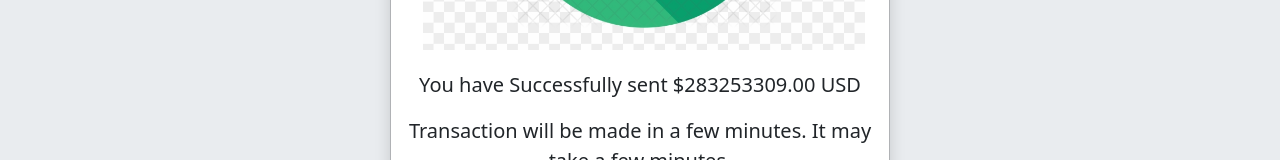
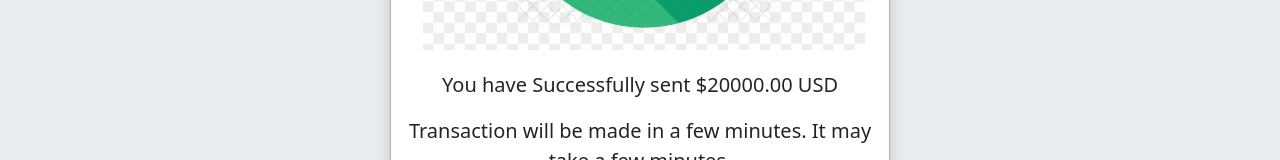
Before and after one commit to Bikashkhanal130/paypal-design, a plain HTML site: page success.html in a window 1280 px wide. Shown: the part 417-577 px from the top of the page. Drawn offline with Linux system fonts and the light colour scheme.

Commit message:
Update success.html

```diff
--- a/success.html
+++ b/success.html
@@ -22,7 +22,7 @@
                     <div class="modal-footer flex-column align-items-stretch w-100 gap-2 pb-3 border-top-0">
                         <img src="img/icon-payment-success.png" class="img-fluid" alt="...">
                     </div>
-                    <p class="lead text-center">You have Successfully sent $283253309.00 USD</p>
+                    <p class="lead text-center">You have Successfully sent $20000.00 USD</p>
                     <p class="lead text-center">Transaction will be made in a few minutes. It may take a few minutes.</p>
                     <div class="modal-footer flex-column align-items-stretch w-100 gap-2 pb-3 border-top-0">
                         <p class="text-center"><a href="#" class="link-secondary link-offset-2 link-underline-opacity-25 link-underline-opacity-100-hover">Return to main page</a></p>
```
